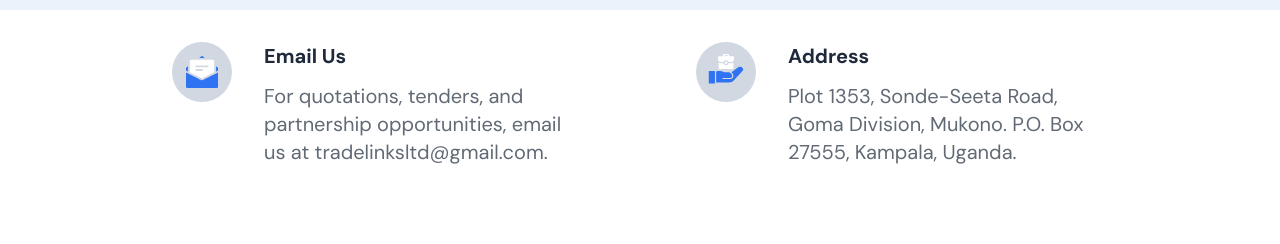
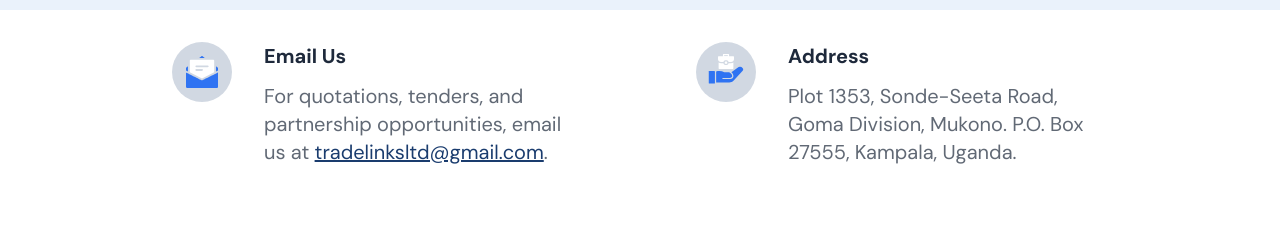
Before and after one commit to username-timo/ETL-website, a Next.js app: page /contact in a window 1280 px wide. Shown: the part 477-721 px from the top of the page. Built offline with nearby package versions, Linux system fonts and the light colour scheme; no server answers; a web font is replaced by a local one.

Commit message:
Make Contact page email an underlined mailto link

```diff
--- a/src/app/components/contact/contact-info/index.tsx
+++ b/src/app/components/contact/contact-info/index.tsx
@@ -16,7 +16,11 @@ const ContactInfo = () => {
                     Email Us
                   </span>
                   <p className="text-midnight_text/70 font-normal text-xl max-w-80 pt-3 pb-7 dark:text-gray">
-                    For quotations, tenders, and partnership opportunities, email us at tradelinksltd@gmail.com.
+                    For quotations, tenders, and partnership opportunities, email us at{" "}
+                    <a href="mailto:tradelinksltd@gmail.com"
+                      className="underline text-primary dark:text-secondary hover:text-secondary dark:hover:text-primary transition-colors break-all">
+                      tradelinksltd@gmail.com
+                    </a>.
                   </p>
                 </div>
               </div>
```
